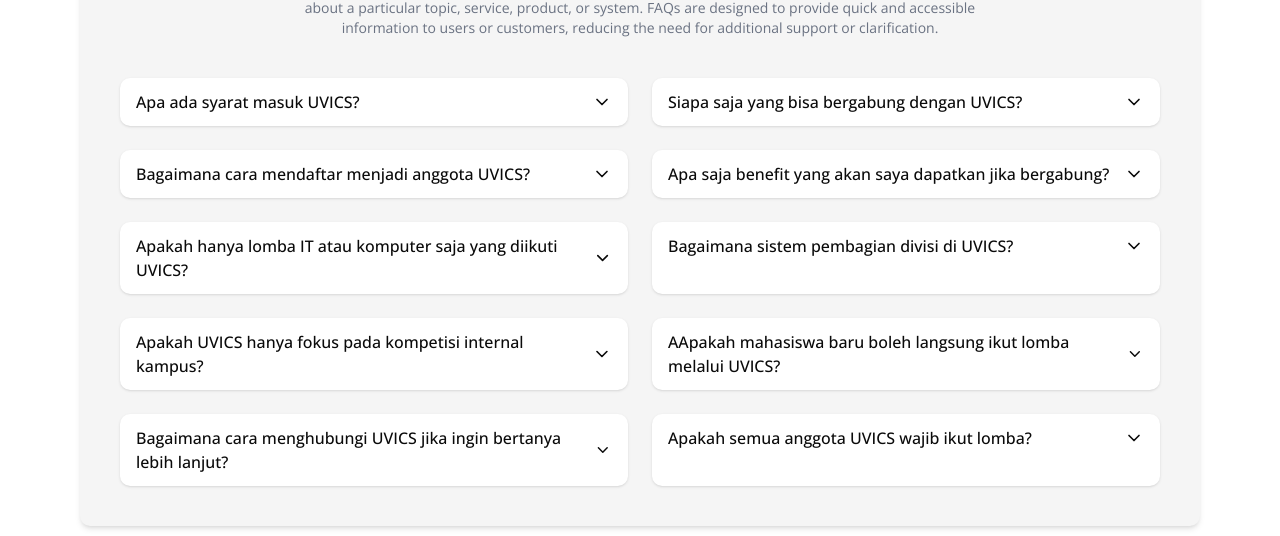
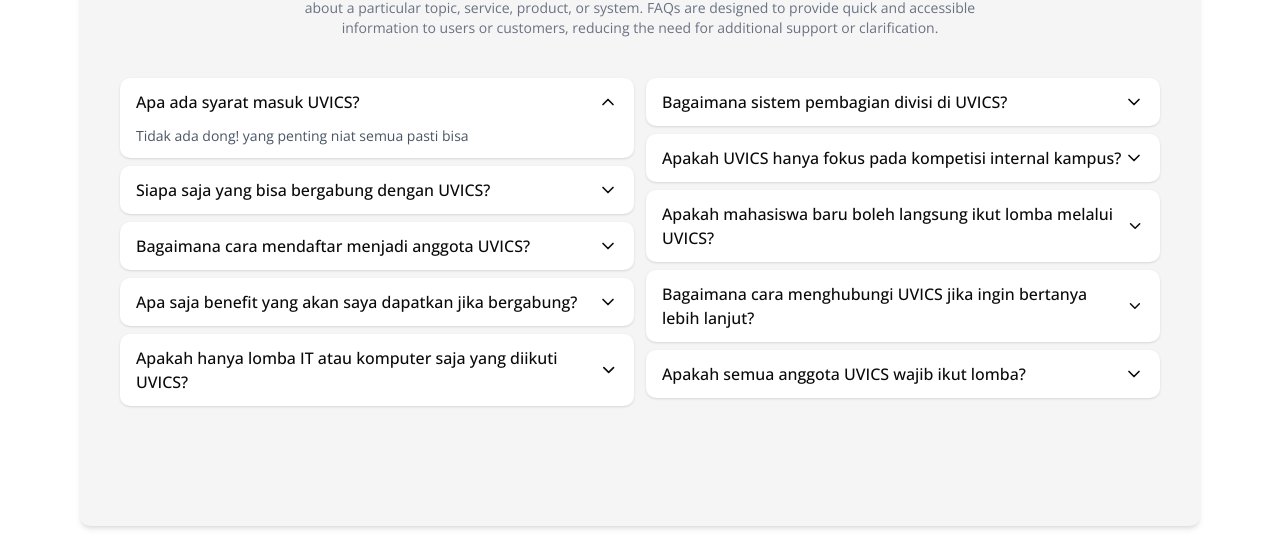
Before and after one commit to WEBUVICS/frontend, a Next.js app: page /faqs in a window 1280 px wide. Shown: the part 258-794 px from the top of the page. Built offline with nearby package versions, Linux system fonts and the light colour scheme.

Commit message:
memperbaiki navbar department dan faq

```diff
--- a/app/(user)/faqs/page.tsx
+++ b/app/(user)/faqs/page.tsx
@@ -1,7 +1,7 @@
 "use client";
 
 import { useState } from "react";
-import { ChevronDown } from "lucide-react"; // make sure lucide-react is installed
+import { ChevronDown } from "lucide-react";
 
 export default function FAQ() {
   const faqs = [
@@ -12,15 +12,25 @@
     { q: "Apakah hanya lomba IT atau komputer saja yang diikuti UVICS?", a: "Tidak. UVICS mendukung berbagai jenis lomba, baik di bidang teknologi, bisnis, desain, maupun kategori lain sesuai minat dan potensi anggota." },
     { q: "Bagaimana sistem pembagian divisi di UVICS?", a: "Setiap anggota dapat memilih divisi sesuai minat, seperti Public Relations, Editor, Competition Handler, Web Development, atau Internal Development. Setiap divisi memiliki peran khusus dalam mendukung kegiatan organisasi." },
     { q: "Apakah UVICS hanya fokus pada kompetisi internal kampus?", a: "Tidak. UVICS juga berpartisipasi dalam kompetisi tingkat nasional maupun internasional, serta membuat program-program inovatif yang memberi dampak ke masyarakat" },
-    { q: "AApakah mahasiswa baru boleh langsung ikut lomba melalui UVICS?", a: "Ya, tentu saja! Mahasiswa baru justru sangat dianjurkan untuk ikut serta agar bisa belajar sejak awal, mendapatkan pengalaman, dan membangun portofolio lebih cepat." },
+    { q: "Apakah mahasiswa baru boleh langsung ikut lomba melalui UVICS?", a: "Ya, tentu saja! Mahasiswa baru justru sangat dianjurkan untuk ikut serta agar bisa belajar sejak awal, mendapatkan pengalaman, dan membangun portofolio lebih cepat." },
     { q: "Bagaimana cara menghubungi UVICS jika ingin bertanya lebih lanjut?", a: "Kamu bisa menghubungi kami melalui email di uvics@unklab.ac.id, Instagram @uvics_id, atau LinkedIn UVICS UNKLAB." },
     { q: "Apakah semua anggota UVICS wajib ikut lomba?", a: "Tidak semua lomba wajib diikuti, tetapi anggota diharapkan aktif berpartisipasi sesuai bidang dan minat masing-masing" },
   ];
 
-  const [openIndex, setOpenIndex] = useState<number | null>(null);
+  // state untuk masing-masing sisi
+  const [openLeft, setOpenLeft] = useState<number | null>(0);
+  const [openRight, setOpenRight] = useState<number | null>(null);
 
-  const toggleFAQ = (index: number) => {
-    setOpenIndex(openIndex === index ? null : index);
+  const toggleFAQ = (index: number, side: "left" | "right") => {
+    if (side === "left") {
+      // tutup kanan jika kiri dibuka
+      setOpenRight(null);
+      setOpenLeft(openLeft === index ? null : index);
+    } else {
+      // tutup kiri jika kanan dibuka
+      setOpenLeft(null);
+      setOpenRight(openRight === index ? null : index);
+    }
   };
 
   return (
@@ -39,27 +49,65 @@
         </p>
 
         {/* FAQ Grid */}
-        <div className="grid grid-cols-1 md:grid-cols-2 gap-6">
-          {faqs.map((faq, i) => (
+        <section className="flex gap-3">
+          {/* Kiri */}
+          <div className="w-1/2 flex flex-col gap-2">
+            {faqs.slice(0, 5).map((faq, i) => (
               <div
                 key={i}
                 className="bg-white rounded-lg shadow px-4 py-3 cursor-pointer transition"
-              onClick={() => toggleFAQ(i)}
+                onClick={() => toggleFAQ(i, "left")}
               >
                 <div className="flex justify-between items-center">
                   <span className="font-medium">{faq.q}</span>
                   <ChevronDown
                     className={`w-5 h-5 transition-transform ${
-                    openIndex === i ? "rotate-180" : ""
+                      openLeft === i ? "rotate-180" : ""
                     }`}
                   />
                 </div>
-              {openIndex === i && (
-                <p className="mt-3 text-sm text-gray-600">{faq.a}</p>
-              )}
+
+                {/* Konten dengan animasi height */}
+                <div
+                  className={`transition-all overflow-hidden duration-300 ${
+                    openLeft === i ? "max-h-40 mt-3" : "max-h-0"
+                  }`}
+                >
+                  <p className="text-sm text-gray-600">{faq.a}</p>
+                </div>
               </div>
             ))}
           </div>
+
+          {/* Kanan */}
+          <div className="w-1/2 flex flex-col gap-2">
+            {faqs.slice(5, 10).map((faq, i) => (
+              <div
+                key={i}
+                className="bg-white rounded-lg shadow px-4 py-3 cursor-pointer transition"
+                onClick={() => toggleFAQ(i, "right")}
+              >
+                <div className="flex justify-between items-center">
+                  <span className="font-medium">{faq.q}</span>
+                  <ChevronDown
+                    className={`w-5 h-5 transition-transform ${
+                      openRight === i ? "rotate-180" : ""
+                    }`}
+                  />
+                </div>
+
+                {/* Konten dengan animasi height */}
+                <div
+                  className={`transition-all overflow-hidden duration-300 ${
+                    openRight === i ? "max-h-40 mt-3" : "max-h-0"
+                  }`}
+                >
+                  <p className="text-sm text-gray-600">{faq.a}</p>
+                </div>
+              </div>
+            ))}
+          </div>
+        </section>
       </div>
     </div>
   );
--- a/components/navbar.tsx
+++ b/components/navbar.tsx
@@ -58,6 +58,7 @@
   const departmentItems = [
     { href: "/department/batch1", label: "Batch-1" },
     { href: "/department/batch2", label: "Batch-2" },
+    { href: "/department/batch3", label: "Batch-2.5" },
   ];
 
   return (
```
Also changed, not shown: app/(user)/department/batch3/page.tsx (renamed from app/(user)/department/batch2.5/page.tsx). Lines whose indentation alone changed are shown as unchanged.
